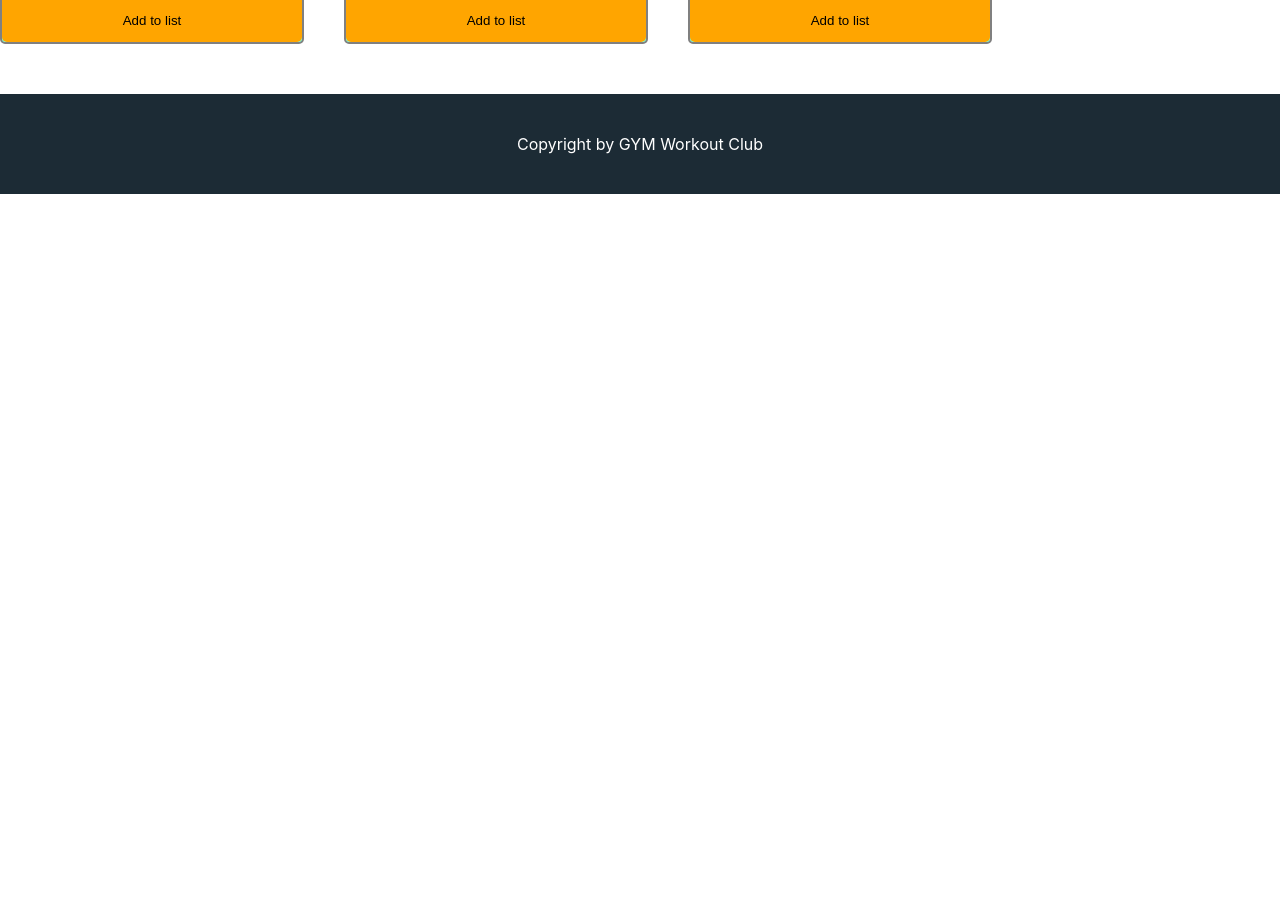
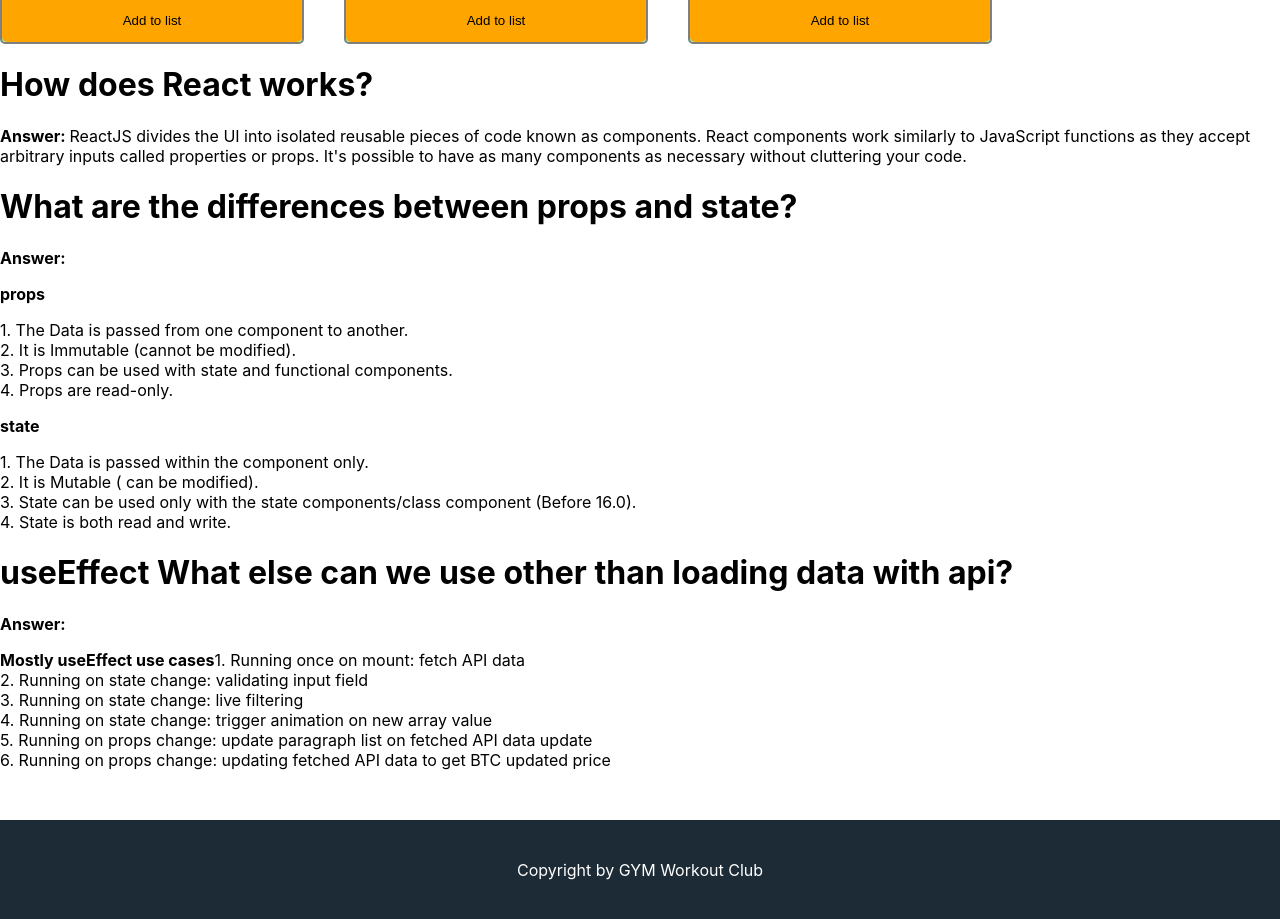
Before and after one commit to raju-miah/gym-workout-club, a React (Create React App) app: page / in a window 1280 px wide. Shown: the part 924-1843 px from the top of the page. Before the commit the page ends 1118 px from the top, so only its background shows below. Built offline with nearby package versions, Linux system fonts and the light colour scheme.

Commit message:
added blog

```diff
--- a/src/App.js
+++ b/src/App.js
@@ -1,4 +1,5 @@
 import './App.css';
+import Blog from './components/Blog/Blog';
 import Footer from './components/Footer/Footer';
 import Header from './components/Header/Header';
 import Workout from './components/Workout/Workout';
@@ -8,6 +9,7 @@ function App() {
     <div>
       <Header></Header>
       <Workout></Workout>
+      <Blog></Blog>
       <Footer></Footer>
     </div>
   );
--- /dev/null
+++ b/src/components/Blog/Blog.js
@@ -0,0 +1,41 @@
+import React from 'react';
+
+const Blog = () => {
+    return (
+        <div>
+            <div>
+                <h1>How does React works?</h1>
+                <p><strong>Answer: </strong>ReactJS divides the UI into isolated reusable pieces of code known as components. React components work similarly to JavaScript functions as they accept arbitrary inputs called properties or props. It's possible to have as many components as necessary without cluttering your code.</p>
+            </div>
+            <div>
+                <h1>What are the differences between props and state?</h1>
+                <p><strong>Answer: </strong><br />
+                    <p><strong>props</strong></p>
+                    1. The Data is passed from one component to another. <br />
+                    2. It is Immutable (cannot be modified). <br />
+                    3. Props can be used with state and functional components. <br />
+                    4. Props are read-only.
+                    <p><strong>state</strong></p>
+                    1. The Data is passed within the component only. <br />
+                    2. It is Mutable ( can be modified). <br />
+                    3. State can be used only with the state components/class component (Before 16.0). <br />
+                    4. State is both read and write.
+                </p>
+            </div>
+            <div>
+                <h1>useEffect What else can we use other than loading data with api?</h1>
+                <p><strong>Answer: </strong></p>
+                <p><strong> Mostly useEffect use cases</strong>
+                    1. Running once on mount: fetch API data <br />
+                    2. Running on state change: validating input field <br />
+                    3. Running on state change: live filtering <br />
+                    4. Running on state change: trigger animation on new array value <br />
+                    5. Running on props change: update paragraph list on fetched API data update <br />
+                    6. Running on props change: updating fetched API data to get BTC updated price
+                </p>
+            </div>
+        </div>
+    );
+};
+
+export default Blog;
```
Also changed, not shown: src/components/Blog/Blog.css (added).
